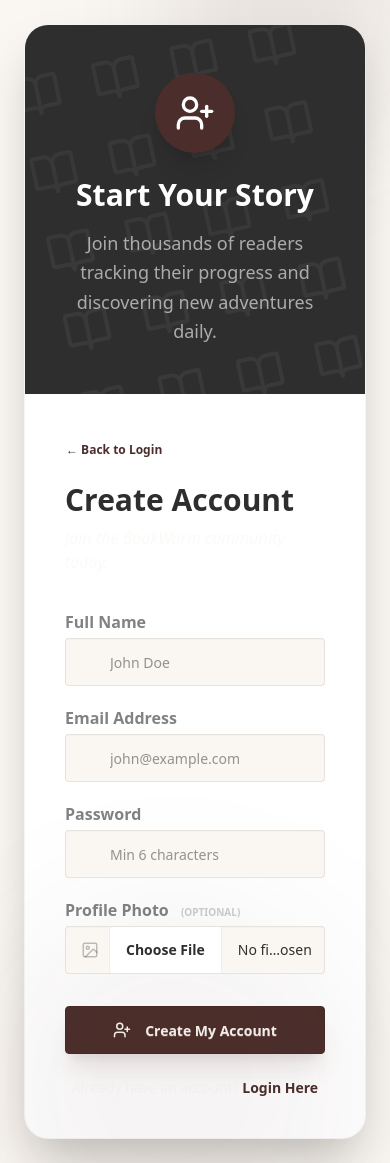
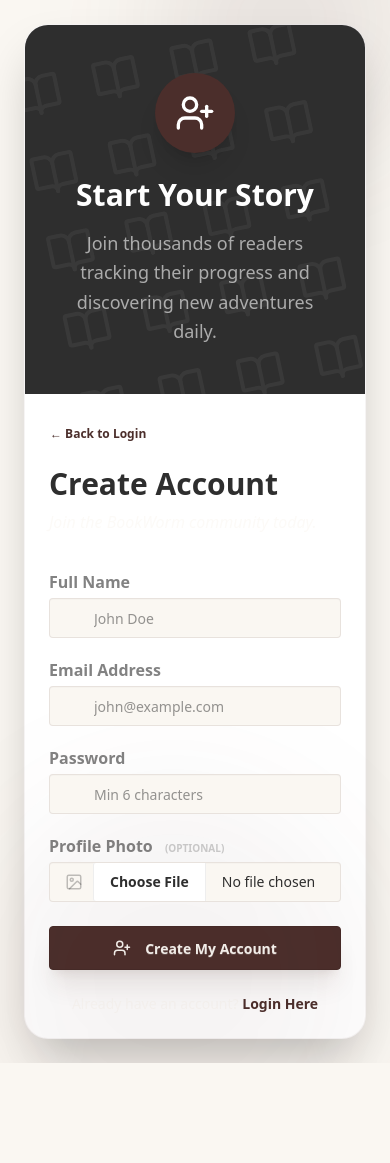
Before and after one commit to Pullock4981/bookWorm_frontEnd, a Next.js app: page /register in a window 390 px wide. After the commit the page ends 1063 px from the top, so only its background shows below. Built offline with nearby package versions, Linux system fonts and the light colour scheme; no server answers.

Commit message:
Optimize responsive spacing and padding for login, register, and browse books pages

```diff
--- a/src/app/books/page.js
+++ b/src/app/books/page.js
@@ -82,8 +82,8 @@ const BrowseBooks = () => {
         <ProtectedRoute>
             <div className="flex flex-col min-h-screen bg-base-100">
                 <Navbar />
-                <main className="flex-grow max-w-screen-2xl mx-auto px-4 md:px-8 py-10 w-full relative">
-                    <header className="mb-10 flex flex-col md:flex-row justify-between items-start md:items-end gap-6 relative z-30">
+                <main className="flex-grow max-w-screen-2xl mx-auto px-4 md:px-8 py-6 md:py-10 w-full relative">
+                    <header className="mb-6 md:mb-10 flex flex-col md:flex-row justify-between items-start md:items-end gap-6 relative z-30">
                         <div>
                             <h1 className="text-2xl font-black text-base-content mb-1 tracking-tight uppercase">Browse Collection</h1>
                             <p className="text-base-content/50 text-sm font-medium">Find your next great adventure. Search by title, author, or explore by genre.</p>
@@ -97,7 +97,7 @@ const BrowseBooks = () => {
                                     <input
                                         type="text"
                                         placeholder="Search title, author..."
-                                        className="input input-bordered w-full pl-11 rounded-xl bg-base-200/50 border-transparent focus:border-primary/20 focus:bg-base-100 font-bold transition-all text-sm h-12"
+                                        className="input input-bordered w-full pl-11 rounded-xl bg-base-200/50 border-transparent focus:border-primary/20 focus:bg-base-100 font-bold transition-all text-sm h-11 md:h-12"
                                         value={searchTerm}
                                         onChange={(e) => setSearchTerm(e.target.value)}
                                     />
@@ -105,13 +105,13 @@ const BrowseBooks = () => {
 
                                 <button
                                     onClick={() => setShowFilters(!showFilters)}
-                                    className={`btn h-12 rounded-xl border-none font-bold text-sm px-6 ${showFilters ? 'bg-primary text-primary-content' : 'bg-base-200/50 hover:bg-base-200'}`}
+                                    className={`btn h-11 md:h-12 rounded-xl border-none font-bold text-sm px-6 ${showFilters ? 'bg-primary text-primary-content' : 'bg-base-200/50 hover:bg-base-200'}`}
                                 >
                                     <Filter size={18} /> {showFilters ? 'Hide Filters' : 'Filters'}
                                 </button>
 
                                 <select
-                                    className="select select-bordered rounded-xl bg-base-100 border-base-content/10 font-bold text-sm h-12 w-full md:w-48 shadow-sm focus:ring-2 focus:ring-primary/20 transition-all cursor-pointer"
+                                    className="select select-bordered rounded-xl bg-base-100 border-base-content/10 font-bold text-sm h-11 md:h-12 w-full md:w-48 shadow-sm focus:ring-2 focus:ring-primary/20 transition-all cursor-pointer"
                                     value={sortBy}
                                     onChange={(e) => setSortBy(e.target.value)}
                                 >
@@ -127,7 +127,7 @@ const BrowseBooks = () => {
                                 <motion.div
                                     initial={{ opacity: 0, scale: 0.95, y: -10 }}
                                     animate={{ opacity: 1, scale: 1, y: 0 }}
-                                    className="bg-base-100 p-6 rounded-[2rem] border border-base-content/10 shadow-2xl space-y-6 relative z-40"
+                                    className="bg-base-100 p-4 md:p-6 rounded-[2rem] border border-base-content/10 shadow-2xl space-y-6 relative z-40"
                                 >
                                     <div className="grid grid-cols-1 md:grid-cols-2 gap-8">
                                         {/* Genre Multi-select */}
--- a/src/app/login/page.js
+++ b/src/app/login/page.js
@@ -67,13 +67,13 @@ const LoginPage = () => {
                 </div>
 
                 {/* Right Side: Form */}
-                <div className="md:w-1/2 p-12 lg:p-16">
-                    <div className="mb-10">
+                <div className="md:w-1/2 p-8 md:p-12 lg:p-16">
+                    <div className="mb-6 md:mb-10">
                         <h2 className="text-3xl font-black text-neutral mb-2">Member Login</h2>
                         <p className="text-neutral/50 font-bold text-sm">Access your shelves and continue reading.</p>
                     </div>
 
-                    <form onSubmit={handleSubmit} className="space-y-6">
+                    <form onSubmit={handleSubmit} className="space-y-4 md:space-y-6">
                         <div className="form-control">
                             <label className="label">
                                 <span className="label-text font-bold text-neutral">Email Address</span>
@@ -85,7 +85,7 @@ const LoginPage = () => {
                                 <input
                                     type="email"
                                     placeholder="john@example.com"
-                                    className="input input-bordered w-full pl-12 h-14 bg-base-100 border-primary/10 focus:border-primary focus:outline-none focus:ring-2 ring-primary/10 transition-all font-medium"
+                                    className="input input-bordered w-full pl-12 h-11 md:h-14 bg-base-100 border-primary/10 focus:border-primary focus:outline-none focus:ring-2 ring-primary/10 transition-all font-medium text-sm md:text-base"
                                     required
                                     value={email}
                                     onChange={(e) => setEmail(e.target.value)}
@@ -104,7 +104,7 @@ const LoginPage = () => {
                                 <input
                                     type={showPassword ? "text" : "password"}
                                     placeholder="••••••••"
-                                    className="input input-bordered w-full pl-12 pr-12 h-14 bg-base-100 border-primary/10 focus:border-primary focus:outline-none focus:ring-2 ring-primary/10 transition-all font-medium"
+                                    className="input input-bordered w-full pl-12 pr-12 h-11 md:h-14 bg-base-100 border-primary/10 focus:border-primary focus:outline-none focus:ring-2 ring-primary/10 transition-all font-medium text-sm md:text-base"
                                     required
                                     value={password}
                                     onChange={(e) => setPassword(e.target.value)}
@@ -124,7 +124,7 @@ const LoginPage = () => {
 
                         <button
                             type="submit"
-                            className="btn btn-primary w-full h-14 text-lg font-black shadow-lg shadow-primary/20 transition-all group"
+                            className="btn btn-primary w-full h-12 md:h-14 text-base md:text-lg font-black shadow-lg shadow-primary/20 transition-all group"
                             disabled={isLoading}
                         >
                             {isLoading ? (
@@ -137,7 +137,7 @@ const LoginPage = () => {
                             )}
                         </button>
 
-                        <div className="text-center mt-10 p-8 rounded-[2rem] bg-neutral/5 border border-neutral/10">
+                        <div className="text-center mt-8 md:mt-10 p-6 md:p-8 rounded-[2rem] bg-neutral/5 border border-neutral/10">
                             <p className="text-neutral/40 font-black text-[10px] uppercase tracking-widest mb-4">
                                 New to BookWorm?
                             </p>
--- a/src/app/register/page.js
+++ b/src/app/register/page.js
@@ -80,7 +80,7 @@ const RegisterPage = () => {
                 </div>
 
                 {/* Form Side */}
-                <div className="md:w-1/2 p-10 lg:p-14">
+                <div className="md:w-1/2 p-6 md:p-10 lg:p-14">
                     <div className="mb-8">
                         <Link href="/login" className="btn btn-ghost btn-sm text-primary mb-4 p-0 hover:bg-transparent">
                             ← Back to Login
@@ -89,7 +89,7 @@ const RegisterPage = () => {
                         <p className="text-neutral-content/60 font-medium italic">Join the BookWorm community today.</p>
                     </div>
 
-                    <form onSubmit={handleSubmit} className="space-y-4">
+                    <form onSubmit={handleSubmit} className="space-y-2 md:space-y-4">
                         <div className="grid grid-cols-1 gap-4">
                             <div className="form-control">
                                 <label className="label py-1"><span className="label-text font-bold">Full Name</span></label>
@@ -100,7 +100,7 @@ const RegisterPage = () => {
                                     <input
                                         type="text"
                                         placeholder="John Doe"
-                                        className="input input-bordered w-full pl-11 h-12 bg-base-100 border-primary/10 focus:border-primary focus:outline-none transition-all"
+                                        className="input input-bordered w-full pl-11 h-10 md:h-12 bg-base-100 border-primary/10 focus:border-primary focus:outline-none transition-all text-sm md:text-base"
                                         required
                                         value={formData.name}
                                         onChange={(e) => setFormData({ ...formData, name: e.target.value })}
@@ -117,7 +117,7 @@ const RegisterPage = () => {
                                     <input
                                         type="email"
                                         placeholder="john@example.com"
-                                        className="input input-bordered w-full pl-11 h-12 bg-base-100 border-primary/10 focus:border-primary focus:outline-none transition-all"
+                                        className="input input-bordered w-full pl-11 h-10 md:h-12 bg-base-100 border-primary/10 focus:border-primary focus:outline-none transition-all text-sm md:text-base"
                                         required
                                         value={formData.email}
                                         onChange={(e) => setFormData({ ...formData, email: e.target.value })}
@@ -134,7 +134,7 @@ const RegisterPage = () => {
                                     <input
                                         type="password"
                                         placeholder="Min 6 characters"
-                                        className="input input-bordered w-full pl-11 h-12 bg-base-100 border-primary/10 focus:border-primary focus:outline-none transition-all"
+                                        className="input input-bordered w-full pl-11 h-10 md:h-12 bg-base-100 border-primary/10 focus:border-primary focus:outline-none transition-all text-sm md:text-base"
                                         required
                                         minLength={6}
                                         value={formData.password}
@@ -154,7 +154,7 @@ const RegisterPage = () => {
                                     <input
                                         type="file"
                                         accept="image/*"
-                                        className="file-input file-input-bordered w-full pl-11 h-12 bg-base-100 border-primary/10 focus:border-primary focus:outline-none transition-all"
+                                        className="file-input file-input-bordered w-full pl-11 h-10 md:h-12 bg-base-100 border-primary/10 focus:border-primary focus:outline-none transition-all text-sm"
                                         onChange={(e) => setPhoto(e.target.files[0])}
                                     />
                                 </div>
@@ -164,7 +164,7 @@ const RegisterPage = () => {
                         <div className="pt-4">
                             <button
                                 type="submit"
-                                className="btn btn-primary w-full h-12 text-md font-black shadow-xl shadow-primary/10 transition-all flex items-center justify-center"
+                                className="btn btn-primary w-full h-11 md:h-12 text-md font-black shadow-xl shadow-primary/10 transition-all flex items-center justify-center"
                                 disabled={isLoading}
                             >
                                 {isLoading ? (
```
